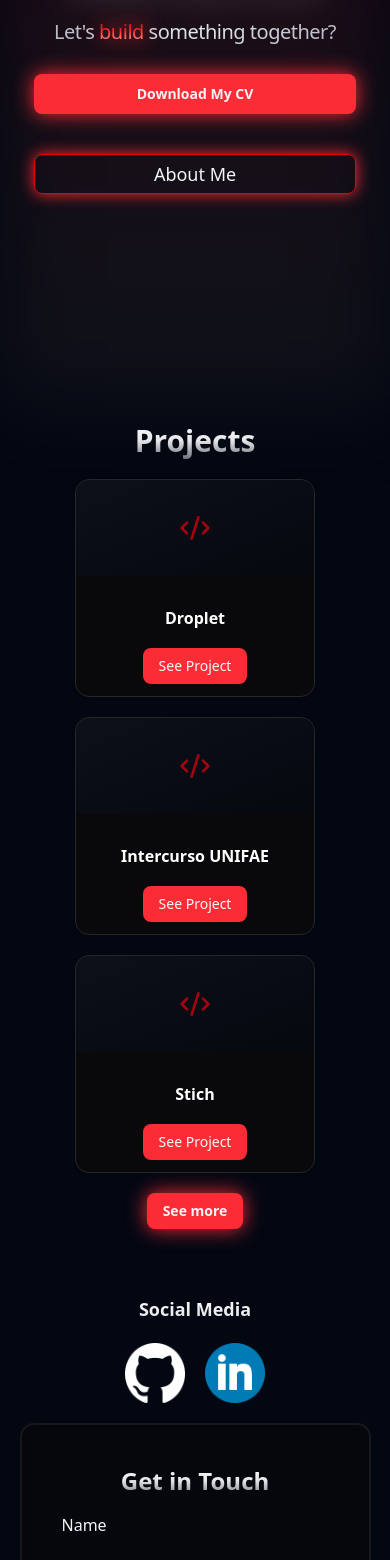
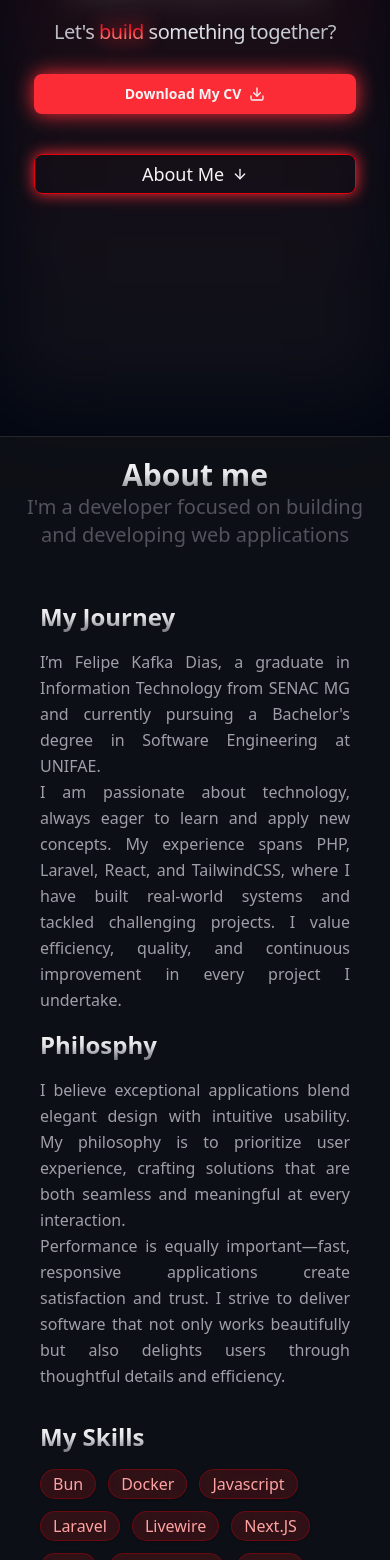
Before and after one commit to hakenshi/portifolio-felipe-kafka-dev, a React (Vite) app: page / in a window 390 px wide. Shown: the part 440-2000 px from the top of the page. Built offline with nearby package versions, Linux system fonts and the light colour scheme.

Commit message:
Adiciona a seção "About" com informações sobre o desenvolvedor e suas habilidades. Ajusta a responsividade e o estilo de alguns componentes.

```diff
--- a/src/App.tsx
+++ b/src/App.tsx
@@ -1,3 +1,4 @@
+import About from "./components/about"
 import Contact from "./components/contact"
 import Hero from "./components/hero"
 import Projects from "./components/projects"
@@ -7,7 +8,7 @@ function App() {
   return (
     <>
       <Hero />
-      {/* <About /> */}
+      <About />
       <Projects />
       <Contact />
     </>
--- /dev/null
+++ b/src/components/about.tsx
@@ -0,0 +1,41 @@
+import { technologies } from '../lib/projects-data'
+import Section from './section'
+
+export default function About() {
+    return (
+        <Section id='about'>
+            <div className='bg-zinc-900/50 h-fit md:h-11/12 w-full border-y border-y-zinc-800'>
+                <div className='text-center text-3xl p-5 '>
+                    <h2 className='font-bold'>About me</h2>
+                    <p className='text-xl text-zinc-600'>I'm a developer focused on building and developing web applications</p>
+                </div>
+                <div className="grid grid-cols-1 md:grid-cols-2 gap-8 place-items-center py-8 container px-10 mx-auto">
+                    <div>
+                        <h3 className="text-2xl font-semibold mb-4">My Journey</h3>
+                        <div className="text-zinc-400 leading-relaxed text-justify">
+                            <p>I’m Felipe Kafka Dias, a graduate in Information Technology from SENAC MG and currently pursuing a Bachelor's degree in Software Engineering at UNIFAE.</p>
+                            <p>
+                                I am passionate about technology, always eager to learn and apply new concepts. My experience spans PHP, Laravel, React, and TailwindCSS, where I have built real-world systems and tackled challenging projects.
+                                I value efficiency, quality, and continuous improvement in every project I undertake.
+                            </p>
+                        </div>
+                        <h3 className='text-2xl font-semibold my-4'>Philosphy</h3>
+                        <div className="text-zinc-400 leading-relaxed text-justify">
+                            <p>I believe exceptional applications blend elegant design with intuitive usability. My philosophy is to prioritize user experience, crafting solutions that are both seamless and meaningful at every interaction.</p>
+                            <p>Performance is equally important—fast, responsive applications create satisfaction and trust. I strive to deliver software that not only works beautifully but also delights users through thoughtful details and efficiency.</p>
+                        </div>
+                    </div>
+
+                    <div>
+                        <h3 className="text-2xl font-semibold mb-4">My Skills</h3>
+                        <ul className="flex flex-wrap gap-3 text-zinc-300">
+                            {technologies.map((t, i) => (
+                                <li key={i} className="bg-red-900/30 border-red-700/40 text-red-300 border px-3 py-0.5 rounded-full shadow backdrop-blur-2xl">{t}</li>
+                            ))}
+                        </ul>
+                    </div>
+                </div>
+            </div>
+        </Section>
+    )
+}
--- a/src/components/contact.tsx
+++ b/src/components/contact.tsx
@@ -35,7 +35,7 @@ export default function Contact() {
             <div className="grid place-items-center">
                 <div className="flex flex-col items-center justify-around gap-5">
                     <div className="grid place-items-center">
-                        <h2 className="text-lg font-black pb-5">Social Media</h2>
+                        <h2 className="text-2xl font-black pb-5">Social Media</h2>
                         <div className="flex gap-5">
                             <a target="_blank" href="https://github.com/hakenshi"><img className="size-15" src="/github.png" alt="" /></a>
                             <a target="_blank" href="https://www.linkedin.com/in/felipe-kafka-dias-39390b252"><img className="size-15" src="/linkedin.png" alt="" /></a>
@@ -43,6 +43,7 @@ export default function Contact() {
                     </div>
                     <form ref={formRef} onSubmit={form.handleSubmit(sendEmail)} className="bg-zinc-950/60  md:max-w-2xl md:w-1000 min-h-120 p-10 rounded-xl border-zinc-900 border-2 space-y-4">
                         <h2 className="text-2xl font-black text-center">Get in Touch</h2>
+                        <p className="text-xl text-zinc-600 text-center">Have something on your mind? Let's get in touch</p>
                         <div className="w-full">
                             <label className="block pb-6">Name</label>
                             <motion.input
--- a/src/components/header.tsx
+++ b/src/components/header.tsx
@@ -5,7 +5,7 @@ import { Link } from 'react-router';
 import { buttonVariants } from './ui/button';
 
 const liVariants = {
-    hidden: { opacity: 0, y: -20 },
+    hidden: { opacity: 0, y: 0 },
     visible: { opacity: 1, y: 0 }
 };
 
@@ -23,8 +23,9 @@ export default function Header() {
 
     const navLinks = [
         { to: { hash: "#hero", pathname: "/" }, label: "Home", delay: 0.1 },
-        { to: { hash: "#projects", pathname: "/projects" }, label: "Projects", delay: 0.2 },
-        { to: { hash: "#contact", pathname: "/" }, label: "Contact", delay: 0.3, isButton: true }
+        { to: { hash: "#about", pathname: "/" }, label: "About me", delay: 0.2 },
+        { to: { hash: "#projects", pathname: "/projects" }, label: "Projects", delay: 0.3 },
+        { to: { hash: "#contact", pathname: "/" }, label: "Contact", delay: 0.4, isButton: true }
     ];
 
     return (
--- a/src/components/hero.tsx
+++ b/src/components/hero.tsx
@@ -1,7 +1,8 @@
+import { ArrowDownIcon, DownloadIcon } from "lucide-react"
 import { easeIn, motion } from "motion/react"
+import { Link } from "react-router"
 import Section from './section'
 import { Button, buttonVariants } from './ui/button'
-import { Dialog, DialogContent, DialogDescription, DialogHeader, DialogTitle, DialogTrigger } from './ui/dialog'
 
 export default function Hero() {
     return (
@@ -17,39 +18,22 @@ export default function Hero() {
                             something together?</p>
                     </div>
                     <div className='space-y-10 md:space-x-10 text-center pt-2'>
-                        <a target='_blank' href={"https://drive.google.com/file/d/15tbDK6XaDY2OgAIdLF4LhsyylDCgydnD/view?usp=sharing"} className={`${buttonVariants({variant: "defaultGlass", size: "lg"})} text-lg text-center w-full md:w-56`}>
-                            Download My CV
+                        <a target='_blank' href={"https://drive.google.com/file/d/15tbDK6XaDY2OgAIdLF4LhsyylDCgydnD/view?usp=sharing"} className={`${buttonVariants({ variant: "defaultGlass", size: "lg" })} text-lg text-center w-full md:w-56`}>
+                            Download My CV <DownloadIcon />
                         </a>
-                        <Dialog>
-                            <DialogTrigger asChild>
                         <Button
+                            asChild
                             size="lg"
                             variant="ghostGlass"
                             className='text-lg text-center w-full md:w-56'
                         >
-                                    About Me
+                            <Link to={{
+                                hash: "#about",
+                                pathname: "/"
+                            }}>
+                                About Me <ArrowDownIcon size={32} />
+                            </Link>
                         </Button>
-                            </DialogTrigger>
-                            <DialogContent className='dark border-red-600/10 shadow-2xl shadow-red-600/20 p-10'>
-                                <DialogHeader>
-                                    <DialogTitle>
-                                        <h2 className='text-4xl text-center font-black mb-5'>About Me</h2>
-                                    </DialogTitle>
-                                </DialogHeader>
-                                <DialogDescription>
-                                    <div className="space-y-3">
-                                        <p>
-                                            I’m Felipe Kafka Dias, a graduate in Information Technology from SENAC MG and currently pursuing a Bachelor's degree in Software Engineering at UNIFAE.
-                                        </p>
-                                        <p>I’m a dedicated professional with a critical mindset, always seeking to enhance my knowledge and skills in new technologies.</p>
-                                        <p>
-                                            I have experience in PHP, Laravel, React, and TailwindCSS, developing real systems and applying these technologies in challenging projects.
-                                        </p>
-                                        <p>I’m committed to delivering my projects efficiently, focusing on quality and continuous learning.</p>
-                                    </div>
-                                </DialogDescription>
-                            </DialogContent>
-                        </Dialog>
                     </div>
                 </div>
                 <div className='flex md:flex-col md:items-center'>
@@ -69,6 +53,6 @@ export default function Hero() {
                     </div>
                 </div>
             </div>
-        </Section>
+        </Section >
     )
 }
--- a/src/components/projects.tsx
+++ b/src/components/projects.tsx
@@ -9,11 +9,11 @@ export default function Projects() {
     return (
         <Section id="projects">
             <h2 className="text-center text-3xl font-black">Projects</h2>
-            <div className="flex flex-col md:grid place-items-center md:grid-cols-2 lg:grid-cols-3 gap-5">
+            <div className="flex flex-col md:grid place-items-center md:grid-cols-2 lg:grid-cols-3 gap-5 space-y-5">
                 {projects.slice(0, 3).map((project) => (
                     <ProjectCard key={project.id} project={project} />
                 ))}
-                <div className="w-full grid place-items-center col-span-3 mt-auto md:mt-20">
+                <div className="w-full grid place-items-center col-span-3">
                     <Link to={{
                         hash: "#projects",
                         pathname: "/projects"
--- a/src/components/section.tsx
+++ b/src/components/section.tsx
@@ -6,7 +6,7 @@ interface SectionProps extends React.HTMLAttributes<HTMLDivElement> {
 
 export default function Section({ children, ...rest }: SectionProps) {
   return (
-    <section className='flex items-center justify-center flex-col gap-5 max-h-screen h-full' {...rest}>
+    <section className='grid place-items-center gap-5 min-h-screen py-8' {...rest}>
       {children}
     </section>
   )
--- a/src/index.css
+++ b/src/index.css
@@ -127,7 +127,7 @@
 html {
   scroll-behavior: smooth;
 }
-
+/*
 section {
   max-height: 100vh;
   height: 100vh;
@@ -139,12 +139,12 @@ main {
 
 .grid-container {
   display: grid;
-}
+} */
 
-.project-card-container {
+/* .project-card-container {
   width: 400px;
   height: 300px;
-}
+} */
 
 
 
```
Lines whose indentation alone changed are shown as unchanged.
